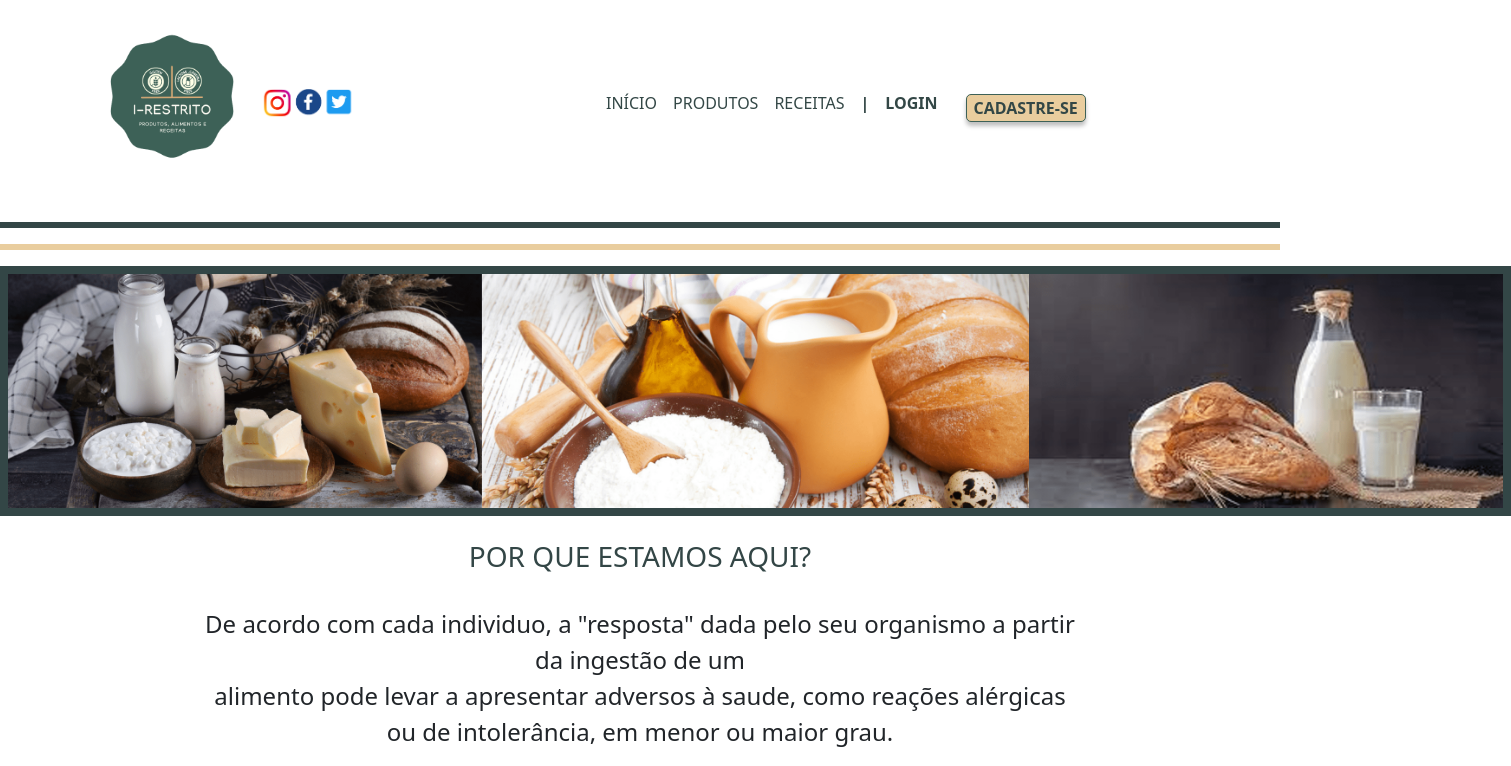
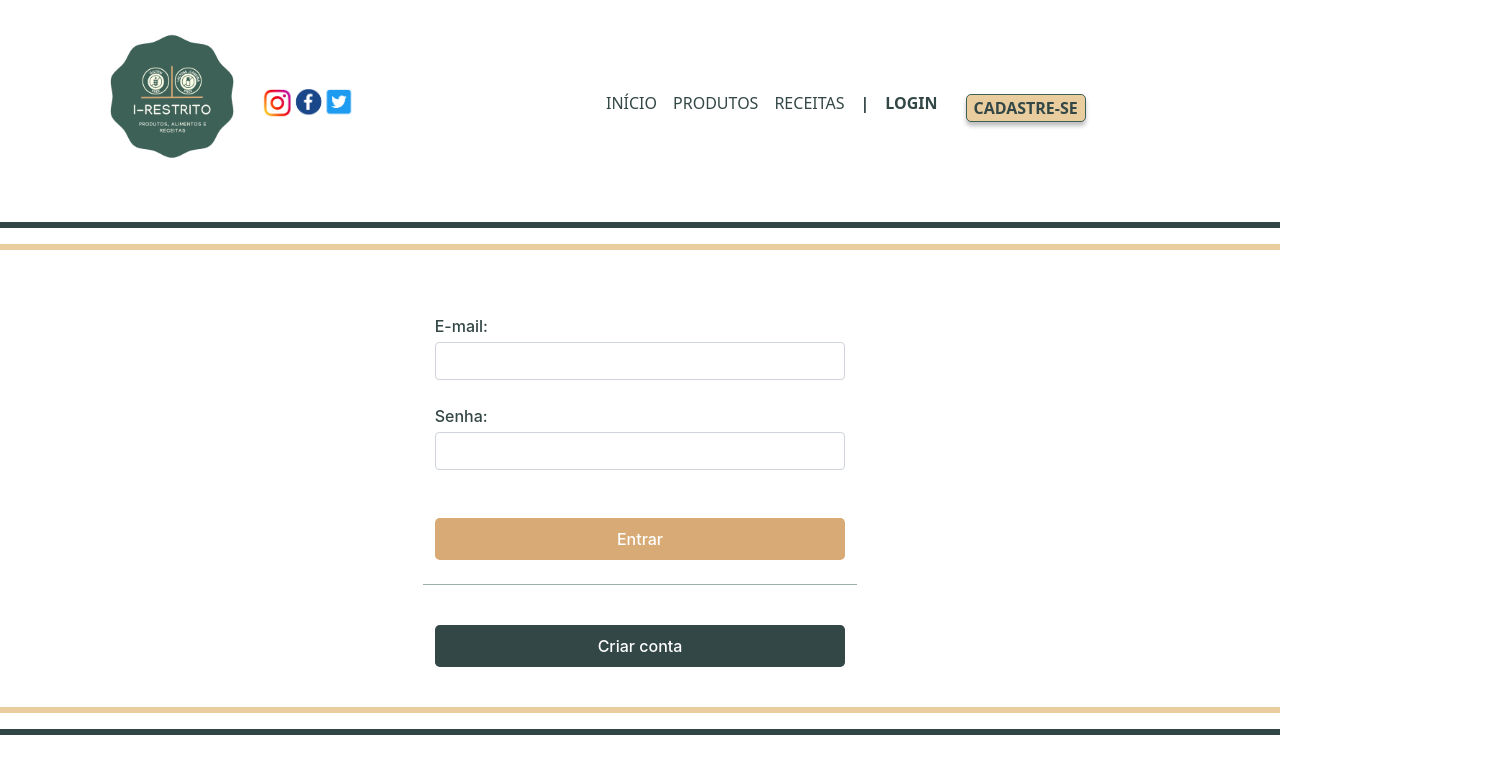
Before and after one commit to LilianChristo/I-Restrito, an Angular app: page /login in a window 1280 px wide. Before the commit this address led to /. Shown: the top 766 px of the page, 1511 px wide, since content can reach past the window. Built offline with nearby package versions, Linux system fonts and the light colour scheme; a web font is replaced by a local one.

Commit message:
servico de autenticacao/tamplate de login

```diff
--- a/src/app/app-routing.module.ts
+++ b/src/app/app-routing.module.ts
@@ -1,7 +1,16 @@
-import { NgModule } from '@angular/core';
+import { LoginComponent } from './pages/usuario/login/login.component';
+import { HomeComponent } from './pages/home/home.component';
+import { NgModule, Component } from '@angular/core';
 import { RouterModule, Routes } from '@angular/router';
 
-const routes: Routes = [];
+const routes: Routes = [
+  {
+    path:'',component:HomeComponent
+  },
+  {
+    path:'login',component:LoginComponent
+  }
+];
 
 @NgModule({
   imports: [RouterModule.forRoot(routes)],
--- a/src/app/app.component.html
+++ b/src/app/app.component.html
@@ -1,3 +1,4 @@
 <app-header></app-header>
-<app-home></app-home>
+<router-outlet></router-outlet>
+
 <app-rodape></app-rodape>
--- /dev/null
+++ b/src/app/autenticacao/autenticacao.service.ts
@@ -0,0 +1,17 @@
+import { Injectable } from '@angular/core';
+import { HttpClient } from '@angular/common/http';
+import { Observable } from 'rxjs';
+
+@Injectable({
+  providedIn: 'root'
+})
+export class AutenticacaoService {
+
+  constructor(private httpClient: HttpClient) { }
+  autenticar(email:string, senha:string):Observable<any>{
+    return this.httpClient.post('http://localhost:8080/api/v1/auth',{
+      username:email,
+      password:senha,
+    });
+  }
+}
--- a/src/app/componenentes/header/header.component.html
+++ b/src/app/componenentes/header/header.component.html
@@ -22,7 +22,7 @@
           <a class="nav-link disabled"id="traco" href="#">|</a>
         </li>
         <li class="nav-item">
-          <a class="nav-link"   id="login" href="#">LOGIN</a>
+          <a class="nav-link"   id="login" routerLink="/login">LOGIN</a>
         </li>
 
         <li class="nav-item">
--- a/src/app/pages/home/home.component.html
+++ b/src/app/pages/home/home.component.html
@@ -1,3 +1,4 @@
+
 <section>
 
     <div class="topo"><img class="img" src="../../../assets/img/Topo1.png" alt="..." height="250px" ></div>
--- a/src/app/pages/usuario/login/login.component.html
+++ b/src/app/pages/usuario/login/login.component.html
@@ -1,15 +1,11 @@
 <body>
-
-    <hr class="line1" size="8">
-    <hr class="line1" size="8">
-
-    <br>
-
+<br>
+<br>
     <section>
         <form  name="login"
         method="post"
         enctype="multipart/form-data"
-        action="#">
+        action="#" (ngSubmit)="login()">
 
         <div class="row justify-content-center">
             <div class="col-4">
@@ -18,7 +14,7 @@
                 type="email"
                 id="email"
                 class="form-text form-control"
-                required maxlength="60" />
+                required maxlength="60" [(ngModel)]="email" name="email"/>
             </div>
         </div>
 
@@ -31,7 +27,7 @@
                 type="password"
                 id="senha"
                 class="form-text form-control"
-                required maxlength="12" />
+                required maxlength="12"[(ngModel)]="senha" name="senha" />
             </div>
         </div>
 <br>
--- a/src/app/pages/usuario/login/login.component.ts
+++ b/src/app/pages/usuario/login/login.component.ts
@@ -1,3 +1,4 @@
+import { AutenticacaoService } from './../../../autenticacao/autenticacao.service';
 import { Component, OnInit } from '@angular/core';
 
 @Component({
@@ -6,10 +7,20 @@ import { Component, OnInit } from '@angular/core';
   styleUrls: ['./login.component.css']
 })
 export class LoginComponent implements OnInit {
+  email='';
+  senha='';
 
-  constructor() { }
+  constructor(private authService:AutenticacaoService) { }
 
   ngOnInit(): void {
   }
+  login(){
+    this.authService.autenticar(this.email,this.senha).subscribe({
+      next: (v) => alert('autenticado com sucesso'),
+      error: (e) => alert('Email ou Senha inválido'),
+      complete: () => console.info('complete')
+  },
+    )
+  }
 
 }
```
Also changed, not shown: src/app/app.module.ts (+7 -1 lines), src/app/autenticacao/autenticacao.module.ts (added, +12 -0 lines), 1 other file (tests, documents, lock files or other folders).
